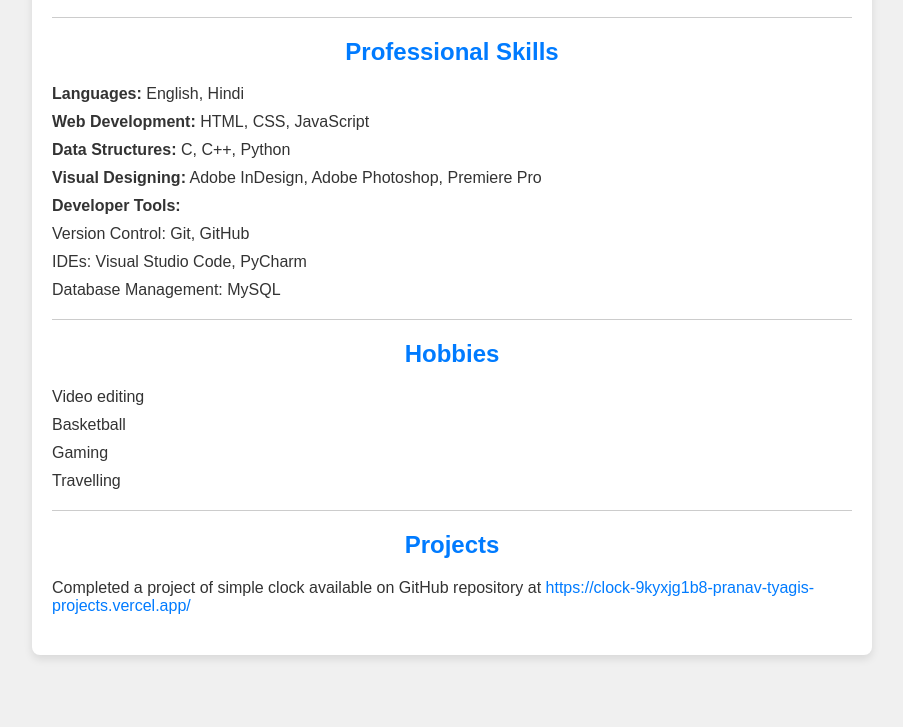
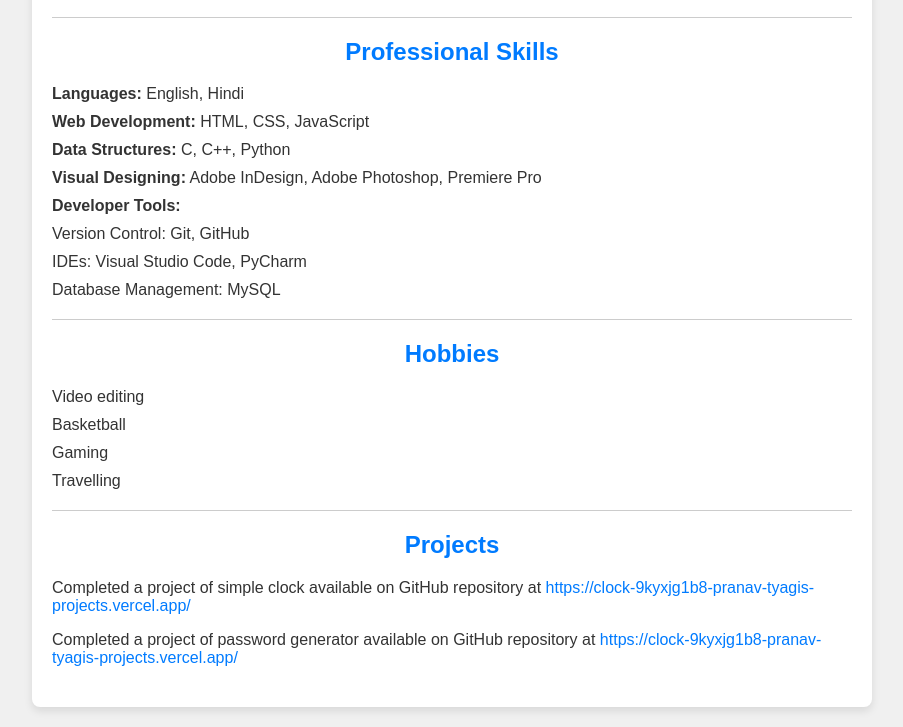
Before and after one commit to PranavT3626/MY-information, a plain HTML site: page index.html in a window 1280 px wide. Shown: the part 947-1674 px from the top of the page, without its empty margins (188-1091 px from the left). Before the commit the page ends 1622 px from the top, so only its background shows below. Drawn offline with Linux system fonts and the light colour scheme.

Commit message:
Update index.html

```diff
--- a/index.html
+++ b/index.html
@@ -144,6 +144,7 @@
         <div class="section">
             <h2>Projects</h2>
             <p>Completed a project of simple clock available on GitHub repository at <a href="https://pranavt3626.github.io/clock/" class="link">https://clock-9kyxjg1b8-pranav-tyagis-projects.vercel.app/</a></p>
+            <p>Completed a project of password generator available on GitHub repository at <a href="https://pranavt3626.github.io/Password-generator/" class="link">https://clock-9kyxjg1b8-pranav-tyagis-projects.vercel.app/</a></p>
         </div>
     </div>
 
```
